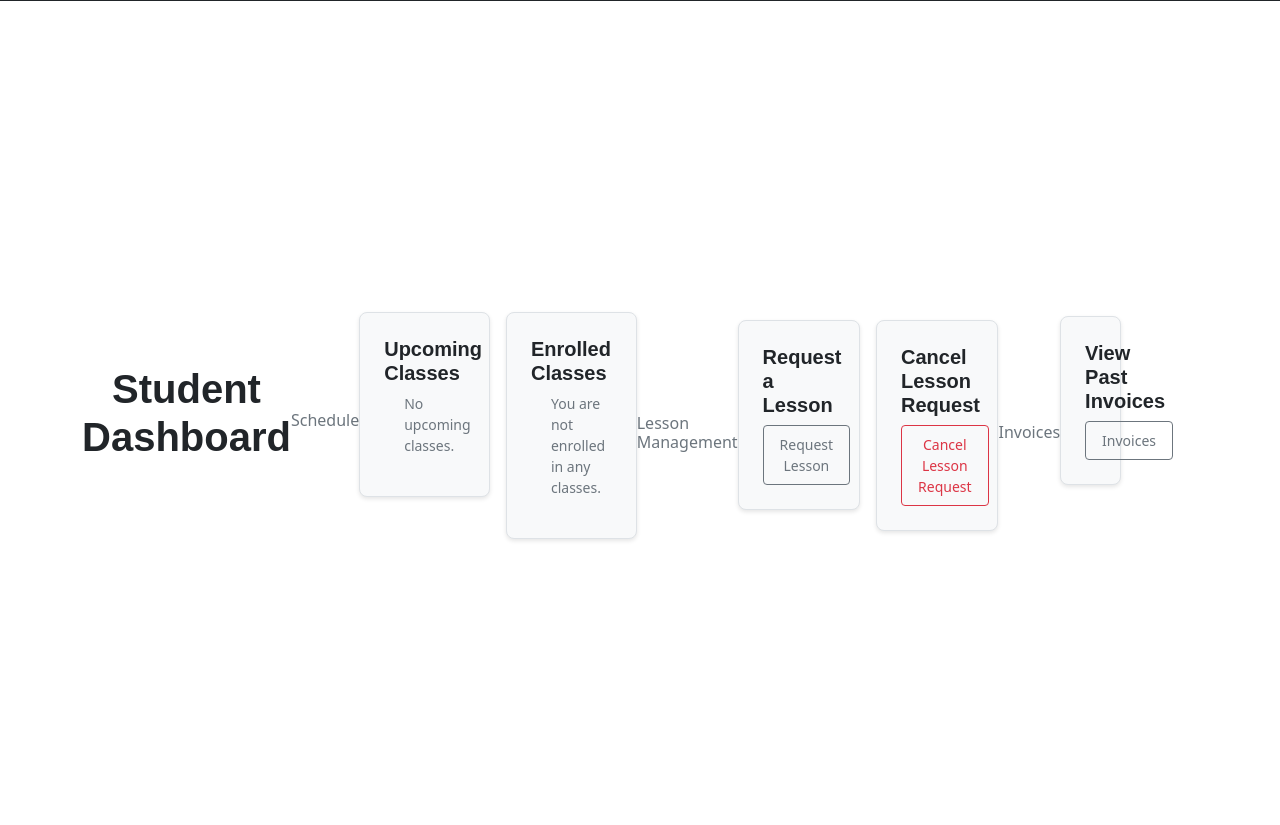
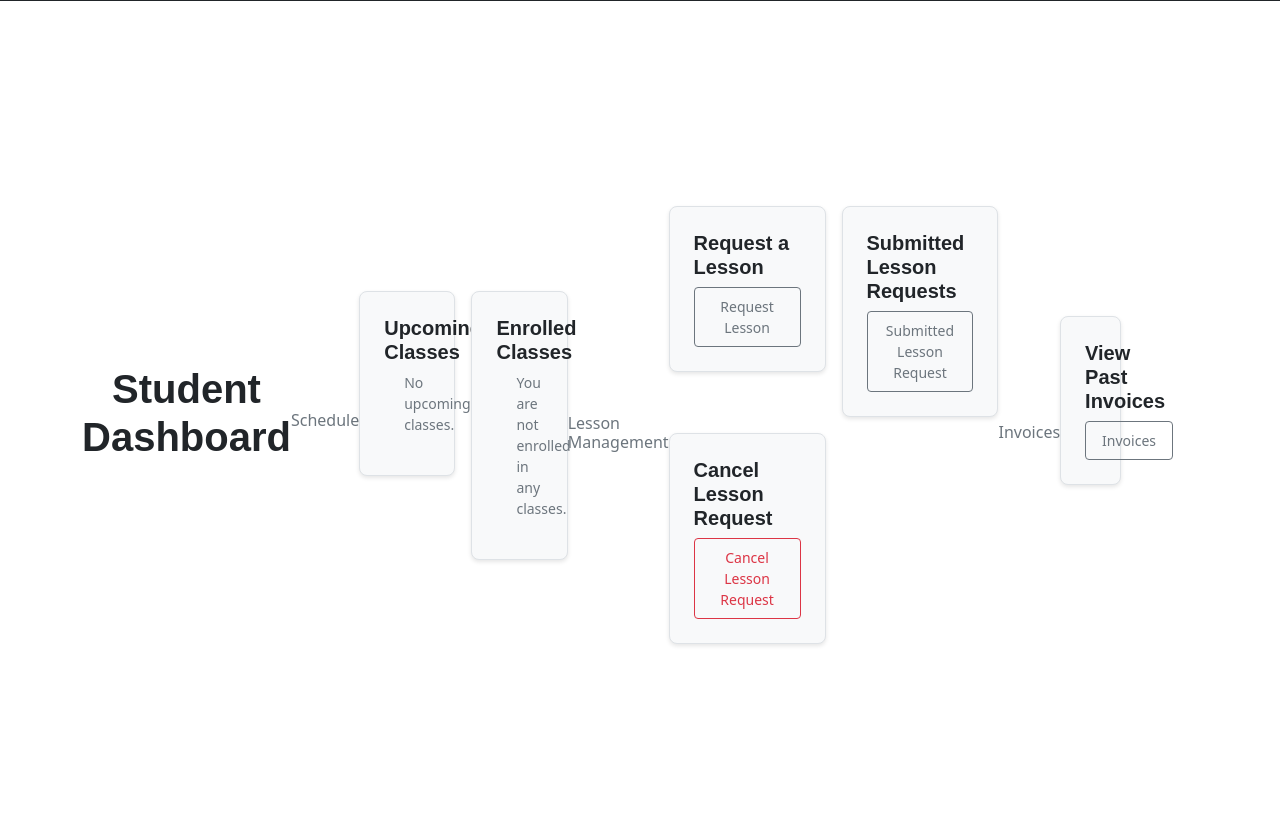
Before and after one commit to Noufabdalm/Narwhal, a Django app: template tutorials/templates/student_dashboard.html in a window 1280 px wide. Shown: the part 835-1660 px from the top of the page. Run offline with Django 3.2, Linux system fonts and the light colour scheme; the template is opened without the code that fills it, so the values that code supplies are empty; some libraries are stand-ins or nearby versions.

Commit message:
Added functionality to view past lesson requests in student dashboard

```diff
--- a/tutorials/templates/student_dashboard.html
+++ b/tutorials/templates/student_dashboard.html
@@ -51,6 +51,13 @@
                 <a href="{% url 'lesson_requests' %}" class="btn btn-outline-secondary btn-sm">Request Lesson</a>
             </div>
         </div>
+          <!-- Past Lesson Requests -->
+          <div class="col-md-6">
+            <div class="p-4 bg-light border rounded">
+                <h5 class="fw-bold text-dark">Submitted Lesson Requests</h5>
+                <a href="{% url 'student_lesson_requests' %}" class="btn btn-outline-secondary btn-sm">Submitted Lesson Request</a>
+            </div>
+        </div>
         <!-- Cancel Lesson -->
         <div class="col-md-6">
             <div class="p-4 bg-light border rounded">
```
